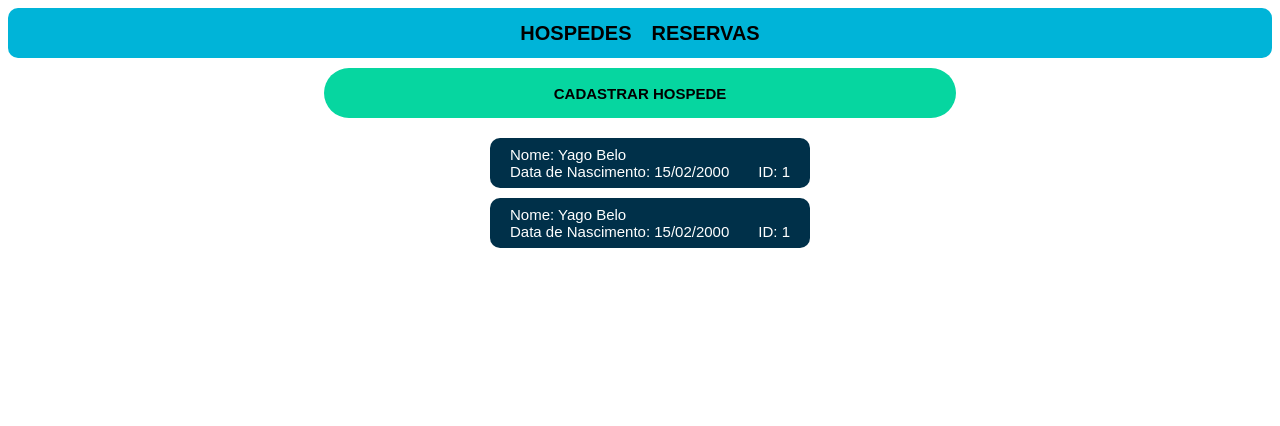
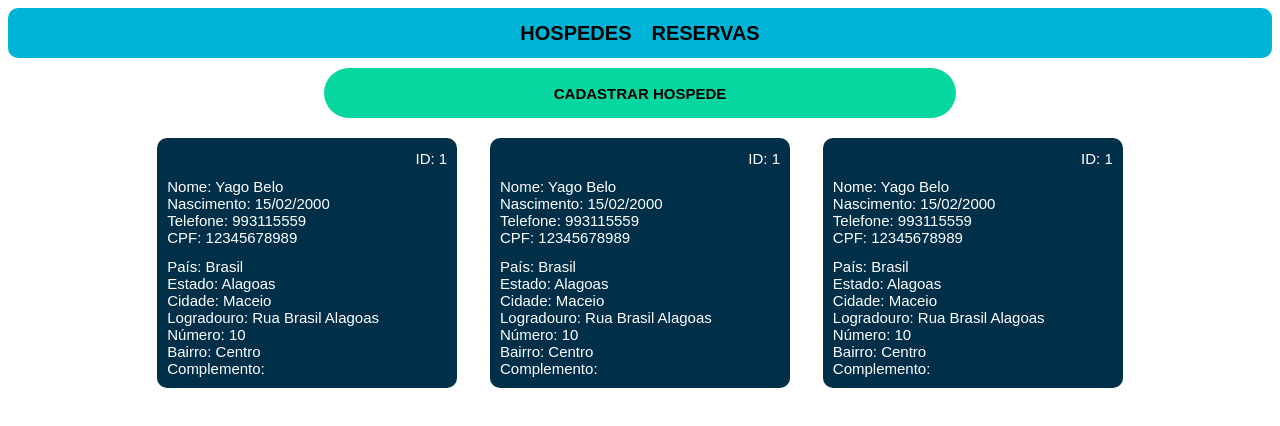
Before and after one commit to yagobelo/teste_es_frontend, a Vue app: page /hospedes in a window 1280 px wide. Shown: the top 426 px of the page. Built offline with nearby package versions, Linux system fonts and the light colour scheme.

Commit message:
fix: modificações nos cards

```diff
--- a/src/components/CardHospedes.vue
+++ b/src/components/CardHospedes.vue
@@ -3,10 +3,9 @@ const data = {
   id: "1",
   nome: "Yago Belo",
   dataNascimento: "15/02/2000",
-  contatos: "993115559",
+  telefone: "993115559",
   email: "yago@email.com",
-  tipoDocumento: "CPF",
-  nDocumento: "12345678989",
+  cpf: "12345678989",
   pais: "Brasil",
   estado: "Alagoas",
   cidade: "Maceio",
@@ -21,10 +20,21 @@ const data = {
   <RouterLink style="text-decoration: none" to="/editar-hospede">
     <button class="container">
       <div class="containerData">
-        <h3>Nome: {{ data.nome }}</h3>
-        <div style="display: flex; justify-content: space-between">
-          <h3>Data de Nascimento: {{ data.dataNascimento }}</h3>
-          <p>ID: {{ data.id }}</p>
+        <p style="align-self: flex-end">ID: {{ data.id }}</p>
+        <div class="containerP">
+          <p>Nome: {{ data.nome }}</p>
+          <p>Nascimento: {{ data.dataNascimento }}</p>
+          <p>Telefone: {{ data.telefone }}</p>
+          <p>CPF: {{ data.cpf }}</p>
+        </div>
+        <div class="containerP">
+          <p>País: {{ data.pais }}</p>
+          <p>Estado: {{ data.estado }}</p>
+          <p>Cidade: {{ data.cidade }}</p>
+          <p>Logradouro: {{ data.logradouro }}</p>
+          <p>Número: {{ data.n }}</p>
+          <p>Bairro: {{ data.bairro }}</p>
+          <p>Complemento: {{ data.complemento }}</p>
         </div>
       </div>
     </button>
@@ -38,28 +48,27 @@ const data = {
   border: none;
   display: flex;
   align-items: center;
-  max-width: 700px;
-  width: 100%;
-  min-width: 300px;
-  height: 50px;
+  width: 300px;
+  height: 250px;
   margin: 10px;
-  padding: 0 20px;
-  overflow: hidden;
+  padding: 0 10px;
 }
 .containerData {
   display: flex;
   flex-direction: column;
+  align-items: baseline;
+  justify-content: space-evenly;
   width: 100%;
+  max-width: 700px;
+  height: 100%;
 }
-h3 {
-  font-size: 15px;
-  margin: 0;
-  padding: 0;
-  color: white;
-  font-family: Arial, Helvetica, sans-serif;
-  font-weight: normal;
-  align-self: baseline;
-  white-space: nowrap;
+.containerP {
+  width: 100%;
+  display: flex;
+  flex-direction: column;
+  justify-content: space-between;
+  align-items: baseline;
+  overflow: hidden;
 }
 p {
   font-size: 15px;
@@ -68,6 +77,7 @@ p {
   color: white;
   font-family: Arial, Helvetica, sans-serif;
   font-weight: normal;
+  white-space: nowrap;
 }
 button {
   cursor: pointer;
--- a/src/views/EditarHospede.vue
+++ b/src/views/EditarHospede.vue
@@ -5,7 +5,7 @@
     <h1 class="titulo">EDITAR HOSPEDE</h1>
     <form class="containerForm" action="submit">
       <h2>DADOS PESSOAIS</h2>
-      <input class="inputText" type="text" placeholder="Nome" />
+      <input class="inputText" type="text" placeholder="hospede.nome" />
       <input class="inputText" type="text" placeholder="Data de Nascimento" />
       <input class="inputText" type="text" placeholder="CPF" />
       <input class="inputText" type="text" placeholder="Telefone" />
--- a/src/views/HospedesView.vue
+++ b/src/views/HospedesView.vue
@@ -7,7 +7,8 @@ import CardHospedes from "@/components/CardHospedes.vue";
     <RouterLink class="btnNovoCadastroHospede" to="/cadastro-hospede"
       >CADASTRAR HOSPEDE</RouterLink
     >
-    <div>
+    <div class="cards">
+      <CardHospedes />
       <CardHospedes />
       <CardHospedes />
     </div>
@@ -20,6 +21,14 @@ import CardHospedes from "@/components/CardHospedes.vue";
   align-items: center;
   justify-content: center;
   flex-direction: column;
+  width: 100%;
+}
+.cards {
+  display: flex;
+  flex-wrap: wrap;
+  align-items: center;
+  justify-content: space-evenly;
+  width: 80%;
 }
 .btnNovoCadastroHospede {
   margin: 10px;
```
